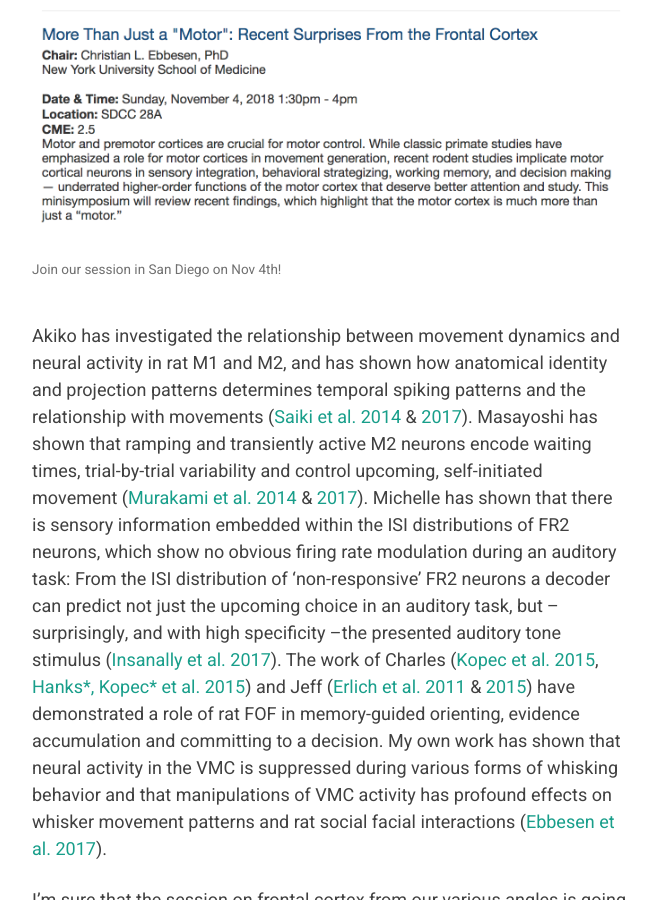
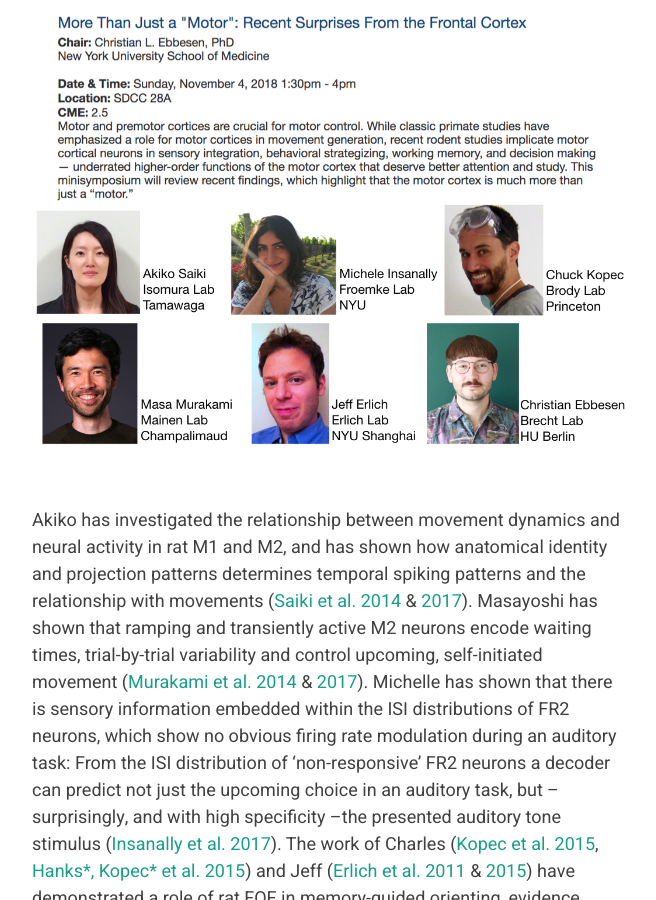
Before and after one commit to chrelli/chrelli.github.io, a Jekyll site: the page built from _posts/2018-06-22-SfN-minisymposium.md, in a window 1280 px wide and 900 px high, scrolled down 370 px. Shown: the whole window, without its empty margins (309-965 px from the left). Built offline with Jekyll 4.4.1, drawn with Linux system fonts in a browser that asks for light colours; nearby versions of some CDN libraries; some web fonts are replaced; a style sheet for code colours, icons or effects is not loaded.

Commit message:
added pics to minisymp

```diff
--- a/_posts/2018-06-22-SfN-minisymposium.md
+++ b/_posts/2018-06-22-SfN-minisymposium.md
@@ -4,7 +4,7 @@
 
 The preliminary program for SfN 2018 is out! I will be chairing a [minisymposium on frontal cortex](http://www.sfn.org/annual-meeting/neuroscience-2018/sessions-and-events/scientific-program/minisymposia#Theme-E-Motor-Systems) on Sunday Nov. 4th. The session will focus on recent insights from rodent studies and feature talks by [Akiko Saiki](http://mirilab.squarespace.com/home/#anchorPeople), [Charles Kopec](http://brodywiki.princeton.edu/wiki/index.php/Chuck_Kopec), [Masayoshi Murakami](http://mainenlab.org/team-members/), [Michele Insanally](http://froemkelab.med.nyu.edu/people), [Jeff Erlich](http://www.cns.nyu.edu/~jerlich/) and me.
 
-{% include figure image_path="/assets/images/minisymp.png" alt="this is a placeholder image" caption="Join our session in San Diego on Nov 4th!" %}
+{% include figure image_path="/assets/images/minisymp_w_pics.jpeg" alt="this is a placeholder image" %}
 
 Akiko has investigated the relationship between movement dynamics and neural activity in rat M1 and M2, and has shown how anatomical identity and projection patterns determines temporal spiking patterns and the relationship with movements ([Saiki et al. 2014](http://dx.doi.org/10.1371/journal.pone.0098662) & [2017](http://dx.doi.org/10.1093/cercor/bhx012)). Masayoshi has shown that ramping and transiently active M2 neurons encode waiting times, trial-by-trial variability and control upcoming, self-initiated movement ([Murakami et al. 2014](http://dx.doi.org/10.1038/nn.3826) & [2017](http://dx.doi.org/10.1016/j.neuron.2017.04.040)). Michelle has shown that there is sensory information embedded within the ISI distributions of FR2 neurons, which show no obvious firing rate modulation during an auditory task: From the ISI distribution of ‘non-responsive’ FR2 neurons a decoder can predict not just the upcoming choice in an auditory task, but – surprisingly, and with high specificity –the presented auditory tone stimulus ([Insanally et al. 2017](http://dx.doi.org/10.1101/347617)).
 The work of Charles ([Kopec et al. 2015](http://dx.doi.org/10.1016/j.neuron.2015.08.033), [Hanks\*, Kopec\* et al. 2015](http://dx.doi.org/10.1038/nature14066)) and Jeff ([Erlich et al. 2011](http://dx.doi.org/10.1016/j.neuron.2011.07.010) & [2015](http://dx.doi.org/10.7554/eLife.05457)) have demonstrated a role of rat FOF in memory-guided orienting, evidence accumulation and committing to a decision. My own work has shown that neural activity in the VMC is suppressed during various forms of whisking behavior and that manipulations of VMC activity has profound effects on whisker movement patterns and rat social facial interactions ([Ebbesen et al. 2017](http://dx.doi.org/10.1038/nn.4437)).
```
Also changed, not shown: assets/images/minisymp_w_pics.jpeg (added), 1 other file.
